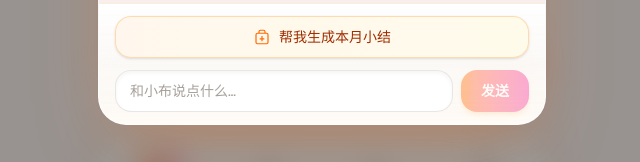
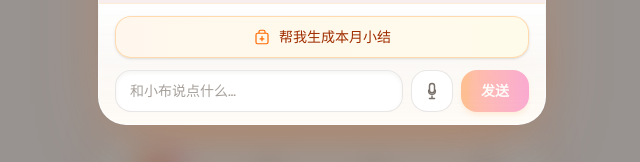
Before and after one commit to xujiongx/money-record, a Next.js app: page / in a window 1280 px wide. Both pictures are taken after a click on the button "打开记账助手，可拖动位置". Shown: the part 595-757 px from the top of the page, without its empty margins (318-958 px from the left). Built offline with nearby package versions, Linux system fonts and the light colour scheme; no server answers.

Commit message:
feat: 新增语音输入

```diff
--- a/components/features/chat/panel/ChatPanelFooter.tsx
+++ b/components/features/chat/panel/ChatPanelFooter.tsx
@@ -1,4 +1,11 @@
 "use client";
+
+import { useCallback, useState } from "react";
+import {
+  ChatVoiceInputProvider,
+  ChatVoiceMicButton,
+  ChatVoiceStatusLine,
+} from "@/components/features/chat/panel/ChatVoiceInput";
 
 type ChatPanelFooterProps = {
   error: string | null;
@@ -20,6 +27,11 @@ export function ChatPanelFooter({
   onSend,
 }: ChatPanelFooterProps) {
   const busy = pending || historyLoading;
+  const [voiceListening, setVoiceListening] = useState(false);
+
+  const onListeningChange = useCallback((listening: boolean) => {
+    setVoiceListening(listening);
+  }, []);
 
   return (
     <>
@@ -29,6 +41,12 @@ export function ChatPanelFooter({
         </p>
       )}
 
+      <ChatVoiceInputProvider
+        disabled={busy}
+        input={input}
+        onTranscript={onInputChange}
+        onListeningChange={onListeningChange}
+      >
         <div className="shrink-0 border-t border-orange-100/80 bg-gradient-to-t from-orange-50/50 to-white px-4 pb-[max(0.75rem,env(safe-area-inset-bottom))] pt-3">
           <button
             type="button"
@@ -60,30 +78,39 @@ export function ChatPanelFooter({
             帮我生成本月小结
           </button>
           <form
-          className="flex gap-2"
+            className="flex flex-col gap-2"
             onSubmit={(e) => {
               e.preventDefault();
               onSend();
             }}
           >
+            <div className="flex gap-2">
               <input
                 type="text"
                 value={input}
                 onChange={(e) => onInputChange(e.target.value)}
-            placeholder="和小布说点什么…"
+                placeholder={
+                  voiceListening
+                    ? "正在听…说完后点麦克风结束"
+                    : "和小布说点什么…"
+                }
                 className="min-w-0 flex-1 rounded-2xl border border-stone-200/90 bg-white px-3.5 py-2.5 text-sm text-stone-800 shadow-inner shadow-stone-100 outline-none ring-orange-200/50 transition placeholder:text-stone-400 focus:border-orange-300 focus:ring-2"
-            disabled={busy}
+                disabled={busy || voiceListening}
                 autoComplete="off"
               />
+              <ChatVoiceMicButton />
               <button
                 type="submit"
-            disabled={busy || !input.trim()}
+                disabled={busy || !input.trim() || voiceListening}
                 className="shrink-0 rounded-2xl bg-gradient-to-r from-orange-500 to-pink-500 px-5 py-2.5 text-sm font-semibold text-white shadow-md shadow-orange-300/40 transition hover:brightness-105 disabled:opacity-40"
               >
                 发送
               </button>
+            </div>
+            <ChatVoiceStatusLine />
           </form>
         </div>
+      </ChatVoiceInputProvider>
     </>
   );
 }
--- /dev/null
+++ b/components/features/chat/panel/ChatVoiceInput.tsx
@@ -0,0 +1,264 @@
+"use client";
+
+import {
+  createContext,
+  useCallback,
+  useContext,
+  useEffect,
+  useMemo,
+  useRef,
+  useState,
+  useSyncExternalStore,
+  type ReactNode,
+} from "react";
+
+// —— Web Speech 收窄类型（部分 TS lib 未包含） ——
+
+type SpeechRecognitionLike = {
+  lang: string;
+  continuous: boolean;
+  interimResults: boolean;
+  start(): void;
+  stop(): void;
+  abort(): void;
+  onresult: ((ev: SpeechRecognitionResultEventLike) => void) | null;
+  onerror: ((ev: SpeechRecognitionErrorEventLike) => void) | null;
+  onend: (() => void) | null;
+};
+
+type SpeechRecognitionResultEventLike = {
+  results: {
+    length: number;
+    item: (index: number) => {
+      length: number;
+      item: (index: number) => { transcript: string };
+    };
+  };
+};
+
+type SpeechRecognitionErrorEventLike = {
+  error: string;
+};
+
+type SpeechRecognitionCtor = new () => SpeechRecognitionLike;
+
+function getSpeechRecognitionCtor(): SpeechRecognitionCtor | null {
+  if (typeof window === "undefined") return null;
+  const w = window as unknown as {
+    SpeechRecognition?: SpeechRecognitionCtor;
+    webkitSpeechRecognition?: SpeechRecognitionCtor;
+  };
+  return w.SpeechRecognition ?? w.webkitSpeechRecognition ?? null;
+}
+
+const noopSubscribe = () => () => {};
+
+function useVoiceInputSupported(): boolean {
+  return useSyncExternalStore(
+    noopSubscribe,
+    () => getSpeechRecognitionCtor() !== null,
+    () => false,
+  );
+}
+
+type ChatVoiceInputContextValue = {
+  supported: boolean;
+  listening: boolean;
+  speechHint: string | null;
+  busy: boolean;
+  toggle: () => void;
+};
+
+const ChatVoiceInputContext = createContext<ChatVoiceInputContextValue | null>(
+  null,
+);
+
+export type ChatVoiceInputProviderProps = {
+  /** 与面板 loading / 请求中一致，为 true 时不可开始识别 */
+  disabled: boolean;
+  /** 开始识别前作为前缀保留在输入框 */
+  input: string;
+  /** 识别结果（含前缀合并后）写回 */
+  onTranscript: (value: string) => void;
+  /** 便于父级禁用输入框、发送按钮等 */
+  onListeningChange?: (listening: boolean) => void;
+  children: ReactNode;
+};
+
+/**
+ * 语音输入：Web Speech API（zh-CN）。请在表单内放置 {@link ChatVoiceMicButton}，
+ * 在输入行下方放置 {@link ChatVoiceStatusLine} 展示错误提示。
+ */
+export function ChatVoiceInputProvider({
+  disabled,
+  input,
+  onTranscript,
+  onListeningChange,
+  children,
+}: ChatVoiceInputProviderProps) {
+  const supported = useVoiceInputSupported();
+  const [listening, setListening] = useState(false);
+  const [speechHint, setSpeechHint] = useState<string | null>(null);
+  const recRef = useRef<SpeechRecognitionLike | null>(null);
+  const prefixRef = useRef("");
+
+  useEffect(() => {
+    onListeningChange?.(listening);
+  }, [listening, onListeningChange]);
+
+  useEffect(() => {
+    return () => {
+      recRef.current?.abort();
+      recRef.current = null;
+    };
+  }, []);
+
+  const stopListening = useCallback(() => {
+    recRef.current?.stop();
+  }, []);
+
+  const startListening = useCallback(() => {
+    const Ctor = getSpeechRecognitionCtor();
+    if (!Ctor || disabled) return;
+
+    recRef.current?.abort();
+    prefixRef.current = input.trimEnd() ? `${input.trimEnd()} ` : "";
+
+    try {
+      const r = new Ctor();
+      r.lang = "zh-CN";
+      r.continuous = true;
+      r.interimResults = true;
+
+      r.onresult = (event: SpeechRecognitionResultEventLike) => {
+        let full = "";
+        const { results } = event;
+        for (let i = 0; i < results.length; i++) {
+          const res = results.item(i);
+          if (res.length > 0) {
+            full += res.item(0).transcript;
+          }
+        }
+        const merged = (prefixRef.current + full)
+          .replace(/\s+/g, " ")
+          .trimStart();
+        onTranscript(merged);
+      };
+
+      r.onerror = (event: SpeechRecognitionErrorEventLike) => {
+        if (event.error === "aborted" || event.error === "no-speech") return;
+        const msg =
+          event.error === "not-allowed"
+            ? "请允许使用麦克风后重试"
+            : event.error === "network"
+              ? "语音识别网络异常，请稍后重试"
+              : "语音识别出错，请改用文字输入";
+        setSpeechHint(msg);
+        setListening(false);
+        recRef.current = null;
+      };
+
+      r.onend = () => {
+        setListening(false);
+        recRef.current = null;
+      };
+
+      recRef.current = r;
+      r.start();
+      setListening(true);
+      setSpeechHint(null);
+    } catch {
+      setSpeechHint("无法启动语音识别");
+      setListening(false);
+    }
+  }, [disabled, input, onTranscript]);
+
+  const toggle = useCallback(() => {
+    if (listening) {
+      stopListening();
+    } else {
+      startListening();
+    }
+  }, [listening, startListening, stopListening]);
+
+  const value = useMemo(
+    () => ({
+      supported,
+      listening,
+      speechHint,
+      busy: disabled,
+      toggle,
+    }),
+    [supported, listening, speechHint, disabled, toggle],
+  );
+
+  return (
+    <ChatVoiceInputContext.Provider value={value}>
+      {children}
+    </ChatVoiceInputContext.Provider>
+  );
+}
+
+function useChatVoiceInputContext(): ChatVoiceInputContextValue {
+  const ctx = useContext(ChatVoiceInputContext);
+  if (!ctx) {
+    throw new Error(
+      "ChatVoiceMicButton / ChatVoiceStatusLine must be used inside ChatVoiceInputProvider",
+    );
+  }
+  return ctx;
+}
+
+/** 麦克风开关按钮（正方形圆角，与输入行等高区配套） */
+export function ChatVoiceMicButton() {
+  const { supported, listening, busy, toggle } = useChatVoiceInputContext();
+
+  if (!supported) return null;
+
+  return (
+    <button
+      type="button"
+      disabled={busy}
+      aria-pressed={listening}
+      aria-label={listening ? "结束语音输入" : "语音输入"}
+      title={listening ? "结束语音输入" : "语音输入（普通话）"}
+      onClick={toggle}
+      className={`flex size-[42px] shrink-0 items-center justify-center rounded-2xl border transition ${
+        listening
+          ? "border-orange-400 bg-orange-100 text-orange-700 shadow-inner ring-2 ring-orange-300/60"
+          : "border-stone-200/90 bg-white text-stone-500 hover:border-orange-200 hover:text-orange-600"
+      } disabled:opacity-40`}
+    >
+      <svg
+        width="20"
+        height="20"
+        viewBox="0 0 24 24"
+        fill="none"
+        className={listening ? "text-orange-600" : undefined}
+        aria-hidden
+      >
+        <path
+          d="M12 14a3 3 0 003-3V6a3 3 0 10-6 0v5a3 3 0 003 3z"
+          stroke="currentColor"
+          strokeWidth="1.75"
+          strokeLinejoin="round"
+        />
+        <path
+          d="M8 11v1a4 4 0 008 0v-1M12 18v3M9 21h6"
+          stroke="currentColor"
+          strokeWidth="1.75"
+          strokeLinecap="round"
+        />
+      </svg>
+    </button>
+  );
+}
+
+/** 语音识别错误/提示文案，独占一行（放在输入行下方） */
+export function ChatVoiceStatusLine() {
+  const { speechHint } = useChatVoiceInputContext();
+  if (!speechHint) return null;
+  return (
+    <p className="text-center text-xs text-amber-700">{speechHint}</p>
+  );
+}
```
Also changed, not shown: 2 other files (tests, documents, lock files or other folders). Lines whose indentation alone changed are shown as unchanged.
